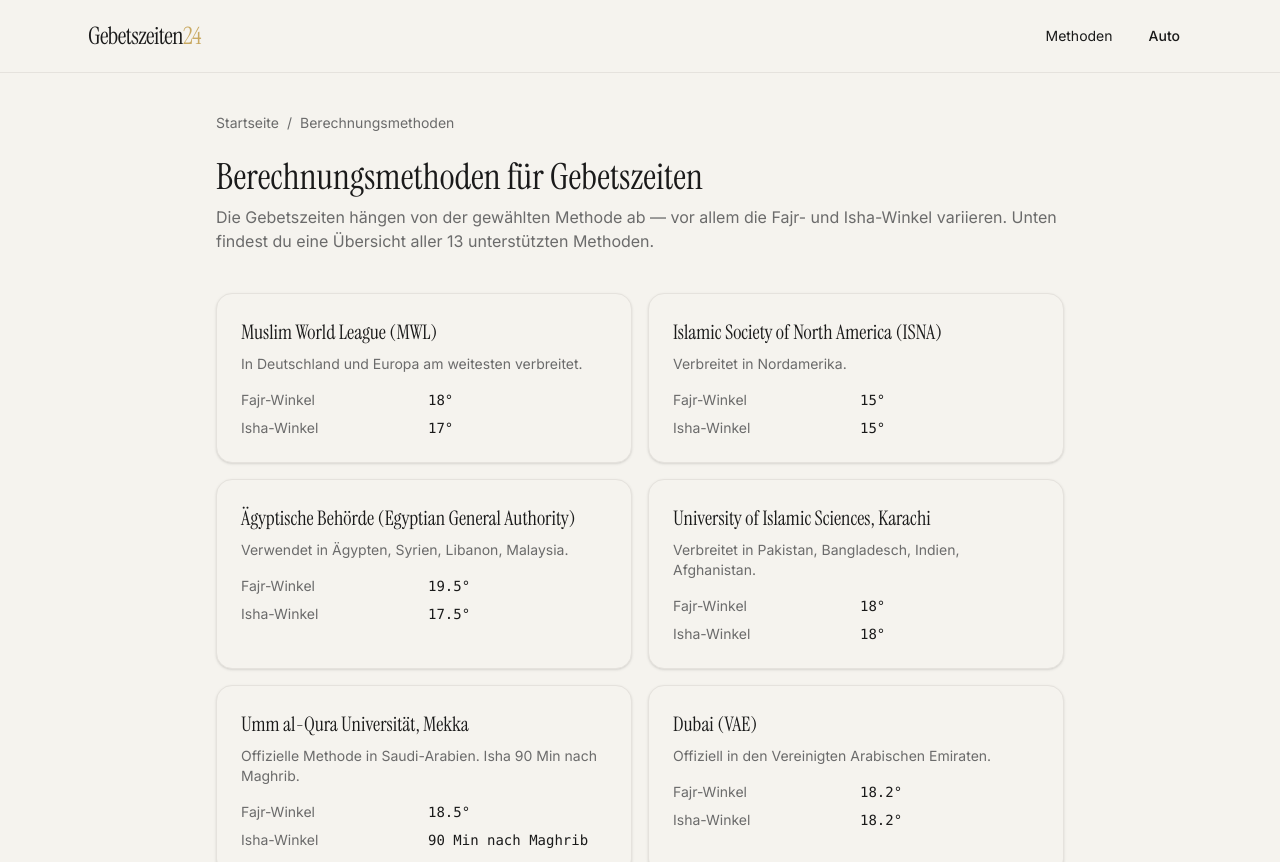
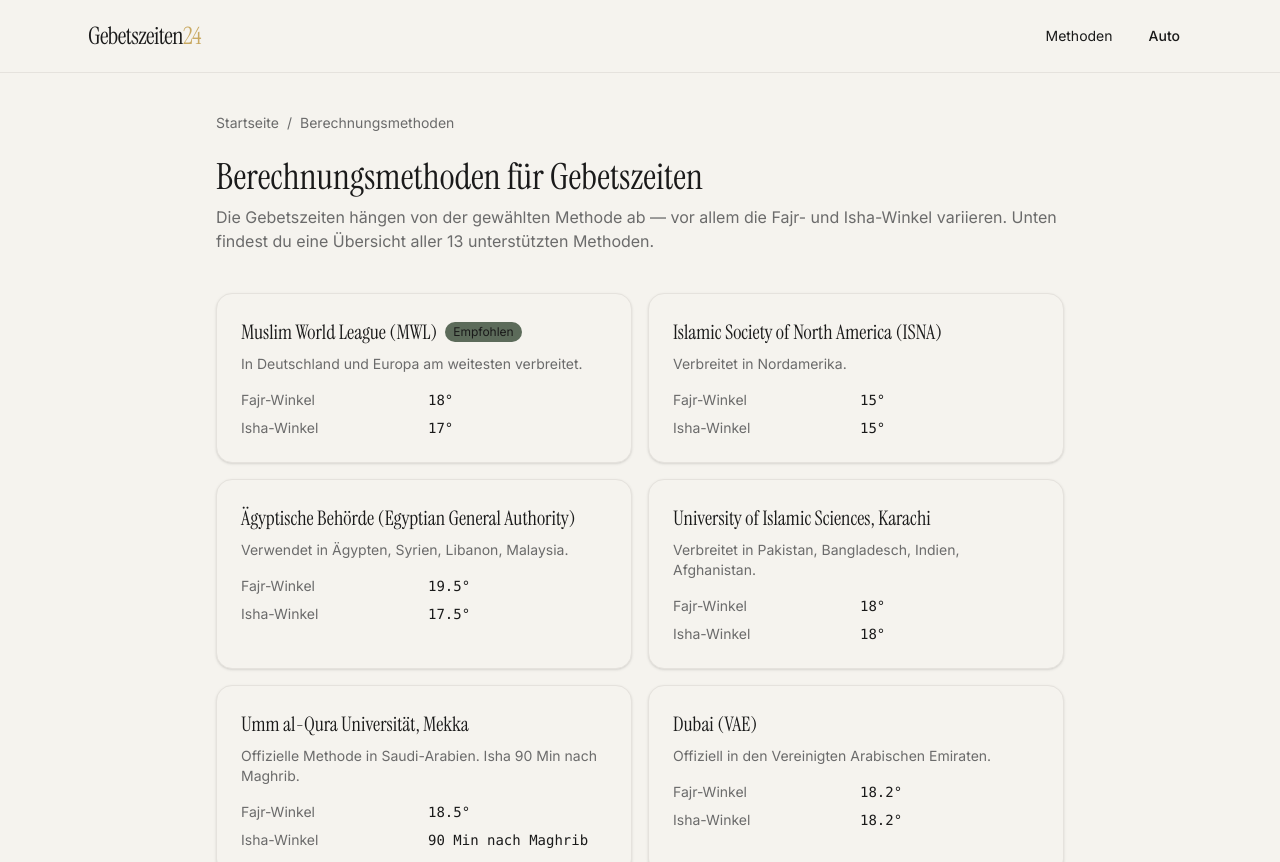
Before and after one commit to shikigold123-dot/gebetszeiten24, a Next.js app: page /berechnungsmethoden in a window 1280 px wide. Shown: the top 862 px of the page. Built offline with nearby package versions, Linux system fonts and the light colour scheme.

Commit message:
feat: mark MWL as empfohlen in method selector and methods page

```diff
--- a/src/app/berechnungsmethoden/page.tsx
+++ b/src/app/berechnungsmethoden/page.tsx
@@ -1,5 +1,5 @@
 import type { Metadata } from 'next';
-import { prayerMethods } from '@/lib/prayer-methods';
+import { prayerMethods, DEFAULT_METHOD } from '@/lib/prayer-methods';
 import { Breadcrumbs } from '@/components/breadcrumbs';
 import { Card } from '@/components/ui/card';
 
@@ -30,7 +30,14 @@ export default function MethodsPage() {
       <div className="mt-10 grid gap-4 sm:grid-cols-2">
         {prayerMethods.map((m) => (
           <Card key={m.key}>
-            <h2 className="font-serif text-xl">{m.label}</h2>
+            <div className="flex items-center gap-2">
+              <h2 className="font-serif text-xl">{m.label}</h2>
+              {m.key === DEFAULT_METHOD && (
+                <span className="rounded-full bg-sage px-2 py-0.5 text-xs text-cream">
+                  Empfohlen
+                </span>
+              )}
+            </div>
             <p className="mt-2 text-sm text-[var(--color-muted)]">{m.description}</p>
             <dl className="mt-4 grid grid-cols-2 gap-2 text-sm">
               <dt className="text-[var(--color-muted)]">Fajr-Winkel</dt>
--- a/src/components/method-selector.tsx
+++ b/src/components/method-selector.tsx
@@ -1,6 +1,6 @@
 'use client';
 import { useEffect, useState } from 'react';
-import { prayerMethods } from '@/lib/prayer-methods';
+import { prayerMethods, DEFAULT_METHOD } from '@/lib/prayer-methods';
 import { readPrefs, writePrefs } from '@/lib/user-prefs';
 import type { MethodKey } from '@/lib/prayer-methods';
 import { Select } from './ui/select';
@@ -33,7 +33,7 @@ export function MethodSelector() {
         <Select value={method} onChange={(e) => updateMethod(e.target.value)}>
           {prayerMethods.map((m) => (
             <option key={m.key} value={m.key}>
-              {m.label}
+              {m.label}{m.key === DEFAULT_METHOD ? ' (empfohlen)' : ''}
             </option>
           ))}
         </Select>
```
